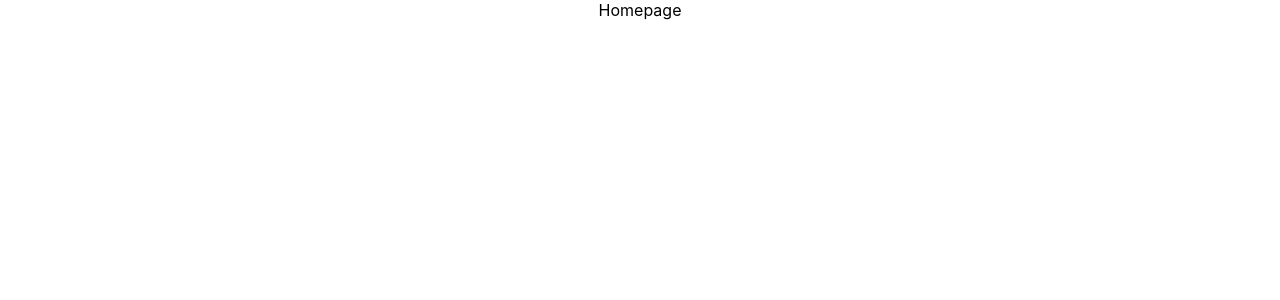
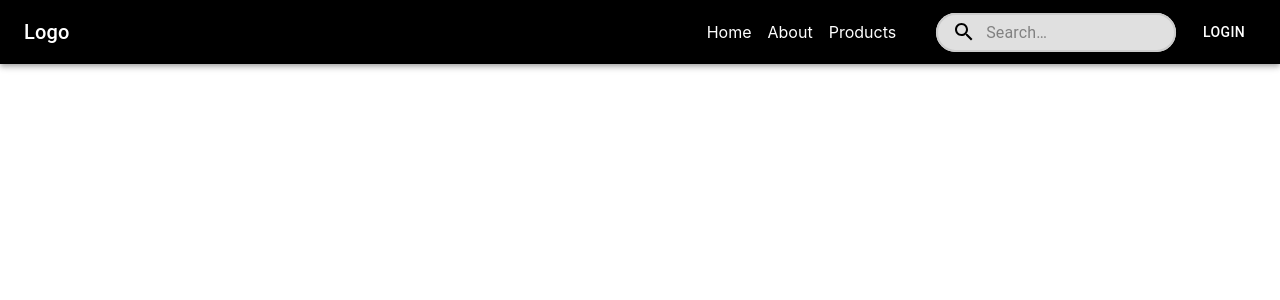
Before and after one commit to MathamahiRasa/mmr-web-frontend, a React (Create React App) app: page / in a window 1280 px wide. Shown: the top 300 px of the page. Built offline with nearby package versions, Linux system fonts and the light colour scheme.

Commit message:
local changes

```diff
--- a/package.json
+++ b/package.json
@@ -5,6 +5,8 @@
   "dependencies": {
     "@emotion/react": "^11.11.4",
     "@emotion/styled": "^11.11.5",
+    "@material-ui/core": "^4.12.4",
+    "@material-ui/icons": "^4.11.3",
     "@mui/icons-material": "^5.15.17",
     "@mui/material": "^5.15.17",
     "@mui/styled-engine-sc": "^6.0.0-alpha.18",
--- a/src/components/HomePage/Homepage.js
+++ b/src/components/HomePage/Homepage.js
@@ -4,7 +4,6 @@ import Navbar from './Navbar'
 const Homepage = () => {
   return (
     <div>
-        Homepage
         <Navbar/>
     </div>
   )
--- a/src/components/HomePage/Navbar.js
+++ b/src/components/HomePage/Navbar.js
@@ -1,14 +1,161 @@
-import { AppBar } from '@mui/material'
-import React from 'react'
+import { AppBar, Button, IconButton, InputBase, Menu, MenuItem, Toolbar, Typography, useMediaQuery } from '@material-ui/core';
+import { makeStyles, useTheme } from '@material-ui/core/styles';
+import MenuIcon from '@material-ui/icons/Menu';
+import SearchIcon from '@material-ui/icons/Search';
+import React, { useState } from 'react'
+import { Nav } from 'react-bootstrap';
 
 const Navbar = () => {
+
+  const classes = useStyles();
+  const theme = useTheme();
+  const isSmallScreen = useMediaQuery(theme.breakpoints.down('sm'));
+
+  const [menuAnchor, setMenuAnchor] = useState(null);
+
+  const handleMenuOpen = (event) => {
+    setMenuAnchor(event.currentTarget);
+  };
+
+  const handleMenuClose = () => {
+    setMenuAnchor(null);
+  };
+
+
   return (
-    <div>
-        <AppBar>
-
-        </AppBar>
+    <div className={classes.root}>
+      <AppBar position="static" className={classes.navbar}>
+        <Toolbar>
+          <IconButton
+            edge="start"
+            className={classes.menuButton}
+            color="inherit"
+            aria-label="menu"
+            onClick={handleMenuOpen}
+          >
+            <MenuIcon />
+          </IconButton>
+          <Typography variant="h6" className={classes.title}>
+            Logo
+          </Typography>
+          <Nav className={`mr-auto ${menuAnchor ? classes.disabledNavLink : ''}`}>
+            <Nav.Link href="#home" className={classes.navLink}>Home</Nav.Link>
+            <Nav.Link href="#about" className={classes.navLink}>About</Nav.Link>
+            <Nav.Link href="#products" className={classes.navLink}>Products</Nav.Link>
+          </Nav>
+          <div className={classes.search}>
+            <div className={classes.searchIcon}>
+              <SearchIcon />
+            </div>
+            <InputBase
+              placeholder="Search…"
+              classes={{
+                root: classes.inputRoot,
+                input: classes.inputInput,
+              }}
+              inputProps={{ 'aria-label': 'search' }}
+            />
+          </div>
+          <Button color="inherit">Login</Button>
+        </Toolbar>
+      </AppBar>
+      <Menu
+        id="menu-appbar"
+        anchorEl={menuAnchor}
+        keepMounted
+        open={Boolean(menuAnchor)}
+        onClose={handleMenuClose}
+      >
+        <MenuItem onClick={handleMenuClose}>
+          <Nav.Link href="#home" className={classes.navLink}>Home</Nav.Link>
+        </MenuItem>
+        <MenuItem onClick={handleMenuClose}>
+          <Nav.Link href="#about" className={classes.navLink}>About</Nav.Link>
+        </MenuItem>
+        <MenuItem onClick={handleMenuClose}>
+          <Nav.Link href="#products" className={classes.navLink}>Products</Nav.Link>
+        </MenuItem>
+      </Menu>
     </div>
   )
 }
 
-export default Navbar
+export default Navbar;
+
+const useStyles = makeStyles((theme) => ({
+  root: {
+    flexGrow: 1,
+  },
+  title: {
+    flexGrow: 1,
+    textAlign: 'left',
+  },
+  search: {
+    position: 'relative',
+    borderRadius: '100px',
+    backgroundColor: '#e0e0e0',
+    '&:hover': {
+      backgroundColor: '#d0d0d0',
+    },
+    marginRight: theme.spacing(2),
+    marginLeft: 0,
+    width: '100%',
+    [theme.breakpoints.up('sm')]: {
+      marginLeft: theme.spacing(3),
+      width: 'auto',
+    },
+  },
+  searchIcon: {
+    padding: theme.spacing(0, 2),
+    height: '100%',
+    position: 'absolute',
+    pointerEvents: 'none',
+    display: 'flex',
+    alignItems: 'center',
+    justifyContent: 'center',
+    color: '#000'
+  },
+  inputRoot: {
+    color: '#000',
+    width: '100%',
+    border: '2px solid #ccc',
+    borderRadius: '100px',
+  },
+  inputInput: {
+    padding: theme.spacing(1, 1, 1, 0),
+    paddingLeft: `calc(1em + ${theme.spacing(4)}px)`,
+    transition: theme.transitions.create('width'),
+    width: '100%',
+    [theme.breakpoints.up('md')]: {
+      width: '20ch',
+    },
+    '&:focus': {
+      outline: 'none',
+    },
+  },
+  menuButton: {
+    marginRight: theme.spacing(2),
+    [theme.breakpoints.up('sm')]: {
+      display: 'none',
+    },
+  },
+  navbar: {
+    backgroundColor: 'black',
+  },
+  navLink: {
+    marginRight: theme.spacing(2),
+    color: '#ffffff',
+    textDecoration: 'none',
+    transition: 'color 0.3s ease',
+    '&:hover': {
+      color: '#cccccc',
+    },
+    // [theme.breakpoints.down('sm')]: {
+    //   display: 'none',
+    // },
+  },
+  disabledNavLink: {
+    pointerEvents: 'none',
+    opacity: 0.5,
+  },
+}))
```
Also changed, not shown: src/components/HomePage/Carousel.js (added), 1 other file (tests, documents, lock files or other folders).
